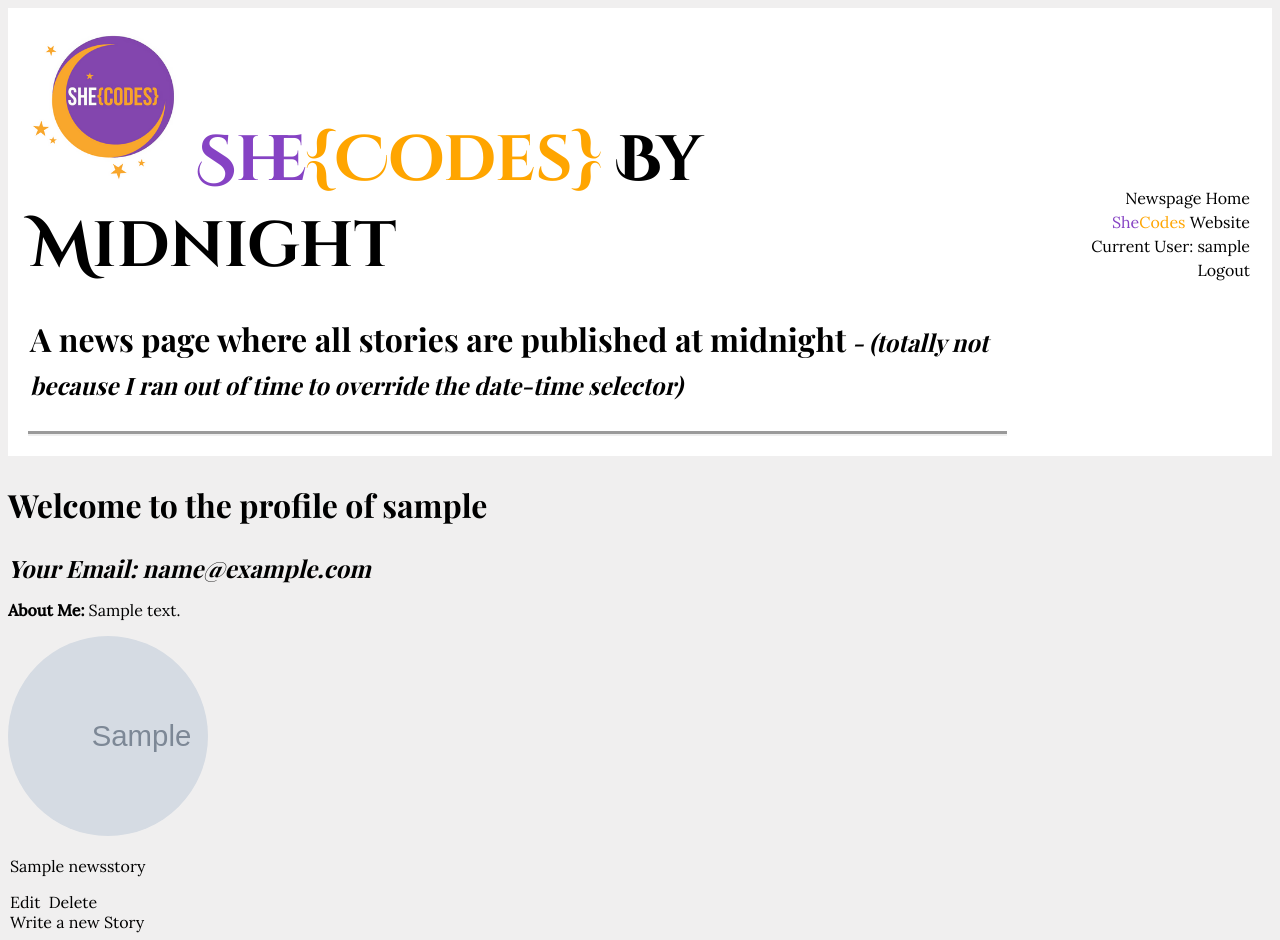
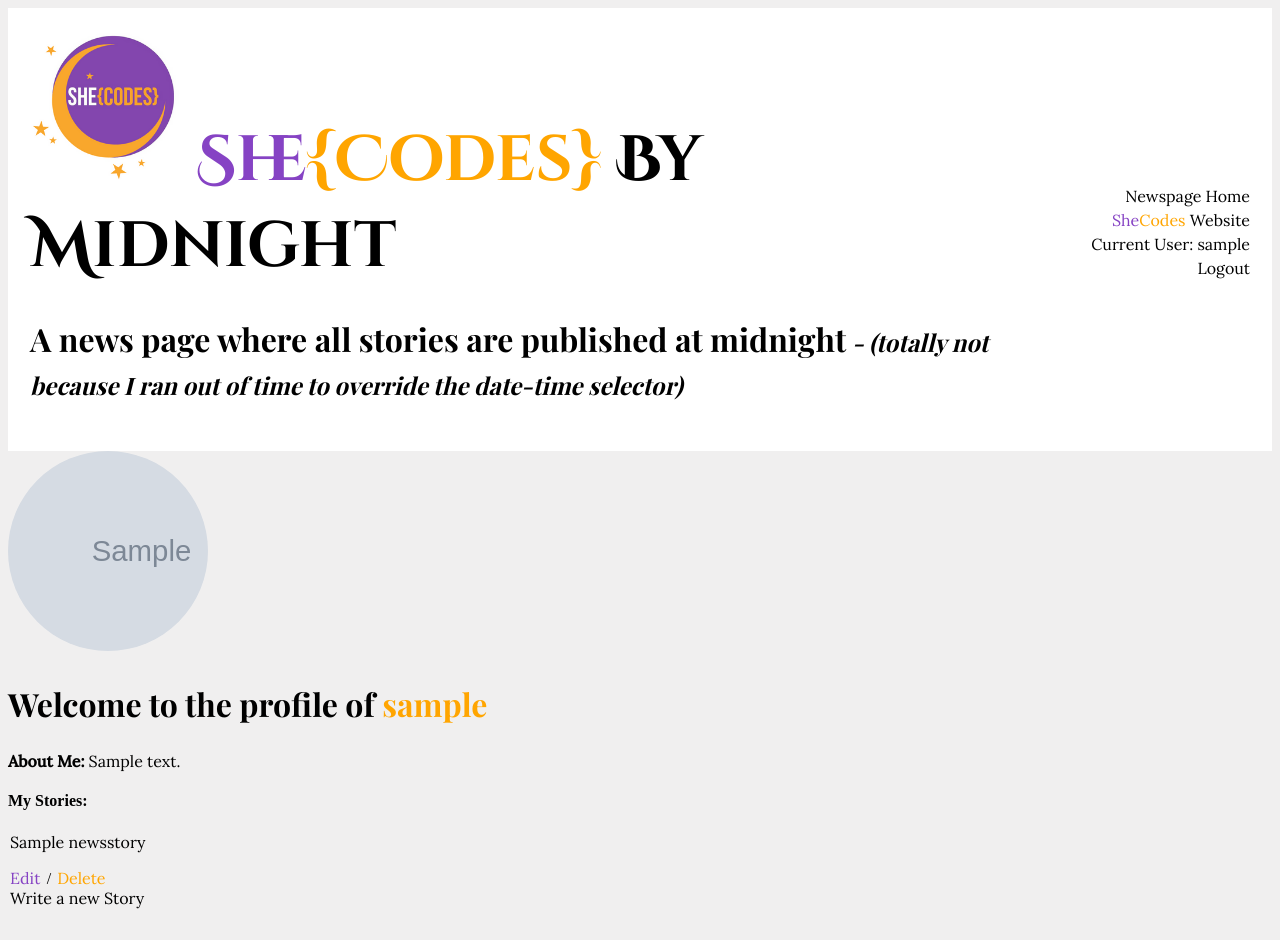
Before and after one commit to SheCodesAus/she-codes-django-news-project-ishajazmine, a Django app: page /users/1/ in a window 1280 px wide. After the commit the page ends 909 px from the top, so only its background shows below. Run offline with Django 4.2, Linux system fonts and the light colour scheme; a user stored in the database is signed in; tables that the repository leaves empty hold one stand-in row (values such as "Sample post"); grey boxes marked "Sample" are stand-in pictures; parts of the project's set-up code (start-up, migrations or seed data) failed here and were passed over; some web fonts are replaced.

Commit message:
200222-1:47pm
further css adjustments to user profile

```diff
--- a/she_codes_news/static/styles.css
+++ b/she_codes_news/static/styles.css
@@ -47,7 +47,11 @@ h3 {
 #header-text {
     flex-basis: 80%;
     display: flex;
-    border-bottom: 5px groove ;
+    /* border-bottom: 5px groove ; */
+}
+
+.header_container{
+
 }
 
 nav {
@@ -94,6 +98,22 @@ a:hover{
     font-weight:bold;
 }
 
+.storylist a:hover{
+    font-weight:bold;
+    font-size: larger;
+}
+
 a:active{
     background-color: #ffa500;
 }
+
+.edit_del_container{
+    display: inline-block;
+}
+
+.edit_container{
+    color: #8643c4;
+}
+.del_container{
+    color: orange;
+}
--- a/she_codes_news/users/templates/users/userProfile.html
+++ b/she_codes_news/users/templates/users/userProfile.html
@@ -2,20 +2,30 @@
 {% block content %}
 <div id="w">
     <div id="content">
-<h2>Welcome to the profile of {{user.username}} </h2>
-<h3>Your Email: {{user.email}}</h3>
+
+<div>
+    <div class="circular--landscape">
+        {% if user.image%}
+                <img src="{{ user.image }}">
+            {% else %}
+                <img src="https://picsum.photos/600">
+        {% endif %}
+        </div>
+    <h2>Welcome to the profile of <span style="color: orange;">{{user.username}}</span> </h2>
+    {% comment %} <h3>Your Email: {{user.email}}</h3> {% endcomment %}
+</div>
 
 <div>
     <p><strong>About Me:</strong>&nbsp{{user.about_me}}</p>
 </div>
 
-<div class="circular--landscape">
+{% comment %} <div class="circular--landscape">
 {% if user.image%}
         <img src="{{ user.image }}">
     {% else %}
         <img src="https://picsum.photos/600">
 {% endif %}
-</div>
+</div> {% endcomment %}
 
 {% comment %} <div>
     My Stories:
@@ -29,13 +39,13 @@
     </ul>
 </div> {% endcomment %}
 
-<div>
-
+<div class="storylist">
+    <h4>My Stories:</h4>
     {% for story in user.newsstory_set.all %}
         <p><a href="{% url 'news:story' story.id %}">{{story.title}}</a></p>
-        <a href="{%url 'news:editStory' story.id %}"> Edit </a>
-        <a href="{%url 'news:deleteStory' story.id %}"> Delete </a>
-        {% comment %} {%include "news/storyCard.html" with story=story position=forloop.counter %} {% endcomment %}
+        <div class="edit_del_container">
+            <a class="edit_container" href="{%url 'news:editStory' story.id %}"> Edit </a> / <a class="del_container" href="{%url 'news:deleteStory' story.id %}"> Delete </a>
+        </div>
     {% empty %}
         <p>No stories are available.</p>
     {% endfor %}
```
